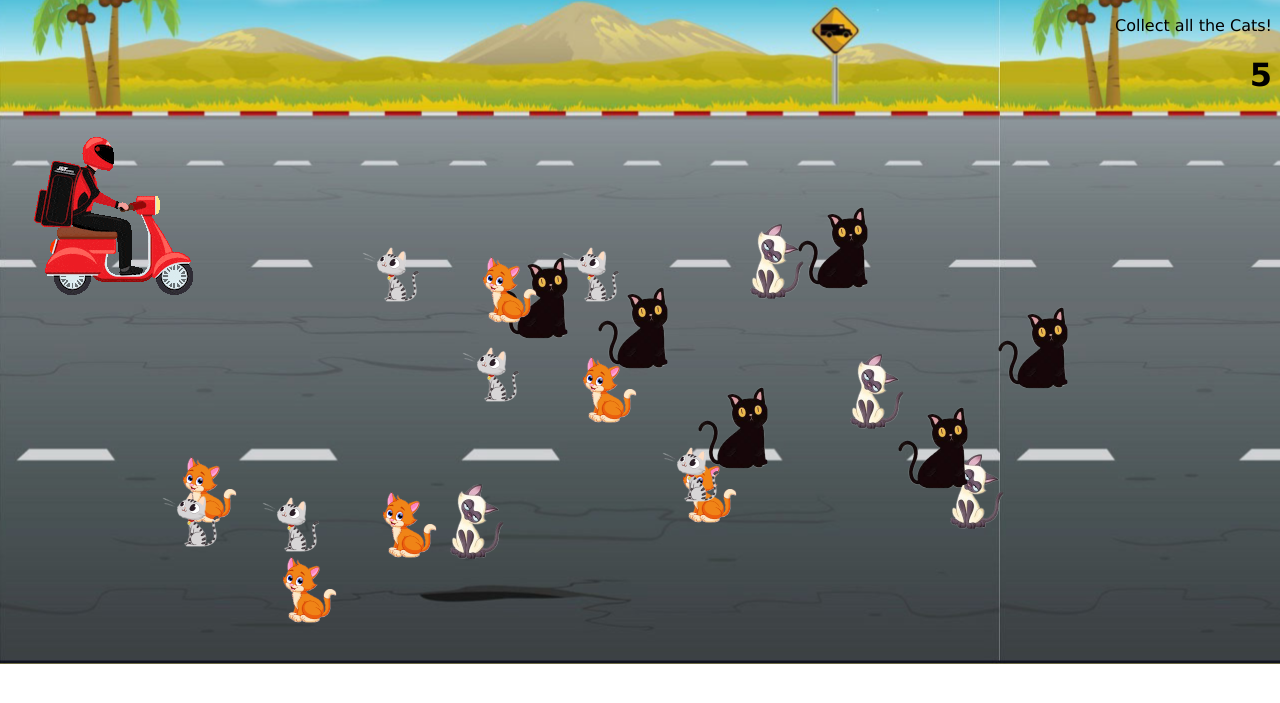
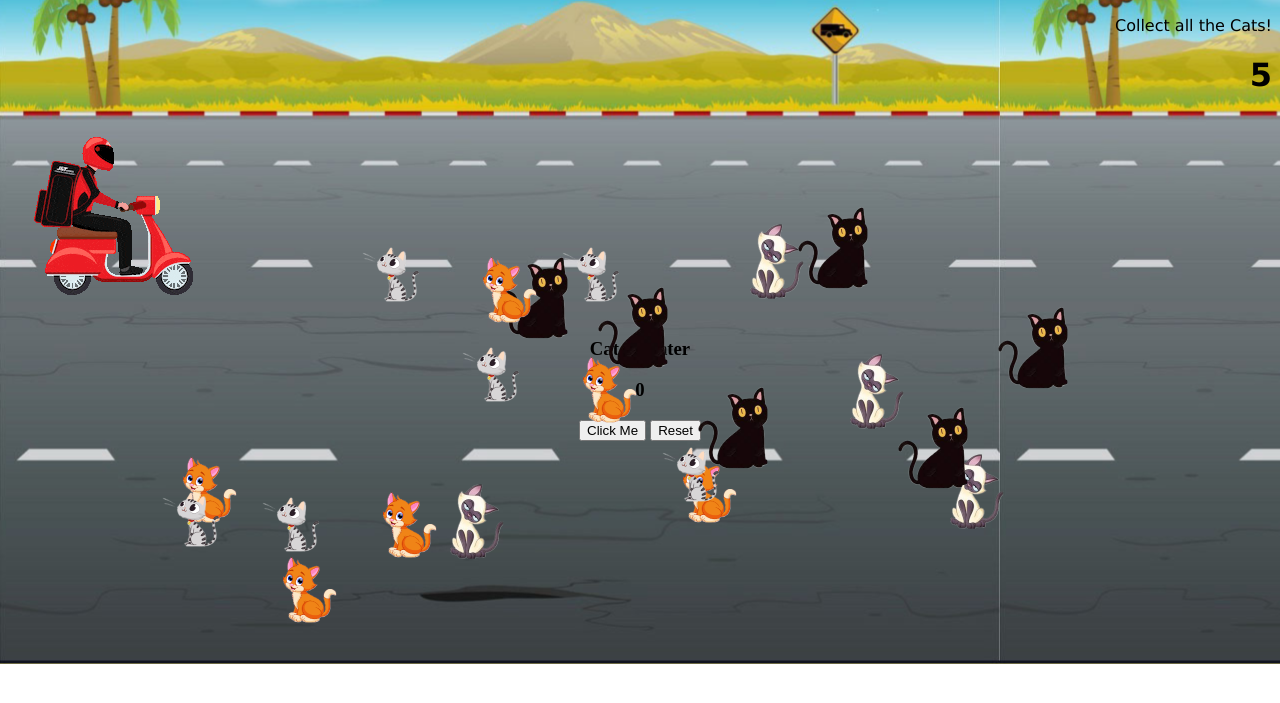
Before and after one commit to yalfarosullivan/browser-game, a plain HTML site: page index.html in a window 1280 px wide. Shown: the part 89-792 px from the top of the page. Drawn offline with Linux system fonts and the light colour scheme.

Commit message:
added cat counter to html

```diff
--- a/index.html
+++ b/index.html
@@ -32,5 +32,16 @@
                          <h1 id="count">30</h1>
                 </div>
         <img id="zara" src="/assets/Zara-Character/Zara.gif" alt="Girl on moped">
+
+        <h3><center>Cat Counter</center></h3>
+<div>
+    <center><h3 id="counter-label">0</h3></center>
+</div>
+<center>
+    <div>
+        <button onclick="incrementClick()">Click Me</button>
+        <button onclick="resetCounter()">Reset</button>
+    </div>
+</center>
         </body>
 </html>
```
Also changed, not shown: overLap.js (deleted, +0 -66 lines), README.md.
